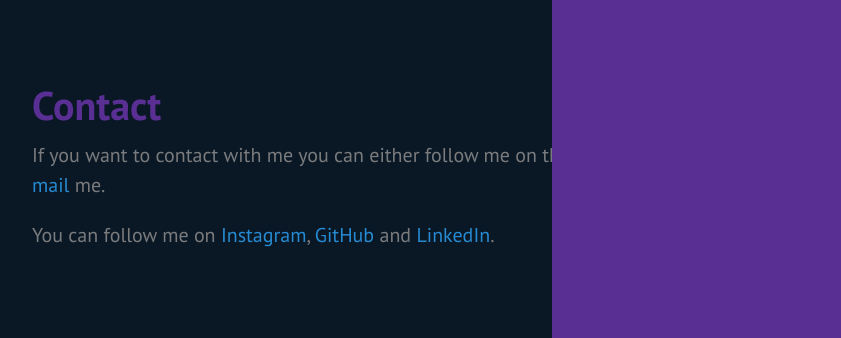
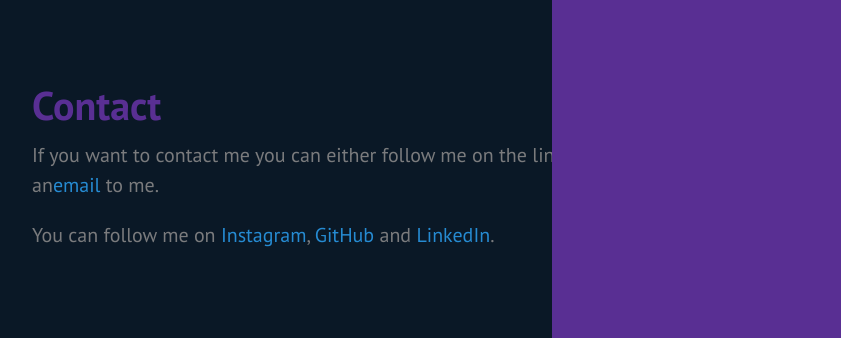
Before and after one commit to xdeath/xdeath.github.io, a Jekyll site: the page built from contact.md, in a window 1280 px wide. Shown: the top 338 px of the page, without its empty margins (428-1269 px from the left). Built offline with Jekyll 4.4.1, drawn with Linux system fonts in a browser that asks for light colours.

Commit message:
Some changes

```diff
--- a/contact.md
+++ b/contact.md
@@ -4,6 +4,6 @@ title: Contact
 sidebar_sort_order: 1
 ---
 
-If you want to contact with me you can either follow me on the links down below or <a href="mailto:a.blohin@aol.com">mail</a> me.
+If you want to contact me you can either follow me on the links below or just send an<a href="mailto:a.blohin@aol.com">email</a> to me.
 
 You can follow me on <a href="{{ site.instagram }}" target="_blank" rel="noopener noreferrer">Instagram</a>, <a href="{{ site.github }}" target="_blank" rel="noopener noreferrer">GitHub</a> and <a href="{{ site.linkedin }}" target="_blank" rel="noopener noreferrer">LinkedIn</a>.
--- a/public/css/hyde.css
+++ b/public/css/hyde.css
@@ -64,6 +64,7 @@ html {
 
 .sidebar a {
   color: #fff;
+  text-decoration: none;
 }
 
 .sidebar-about h1 {
@@ -72,6 +73,7 @@ html {
   font-family: "Permanent Marker";
   font-style: normal;
   font-size: 2.4rem;
+
 }
 
 /* class to add some decorations */
```
